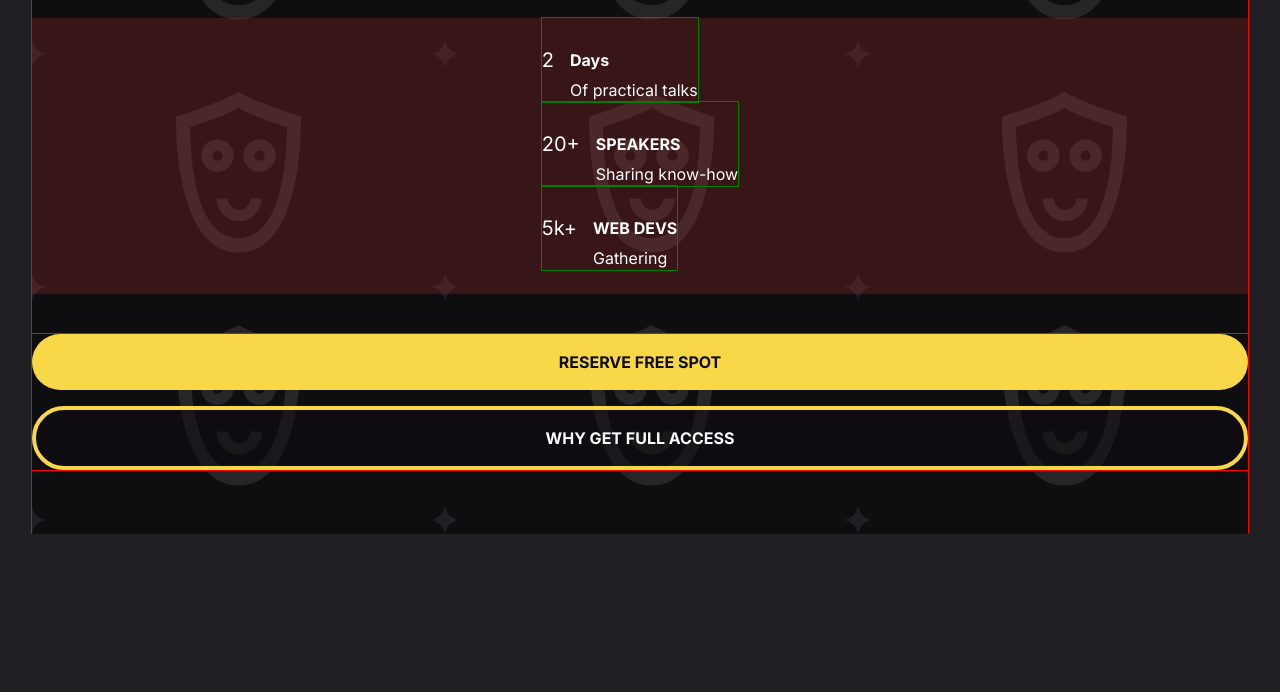
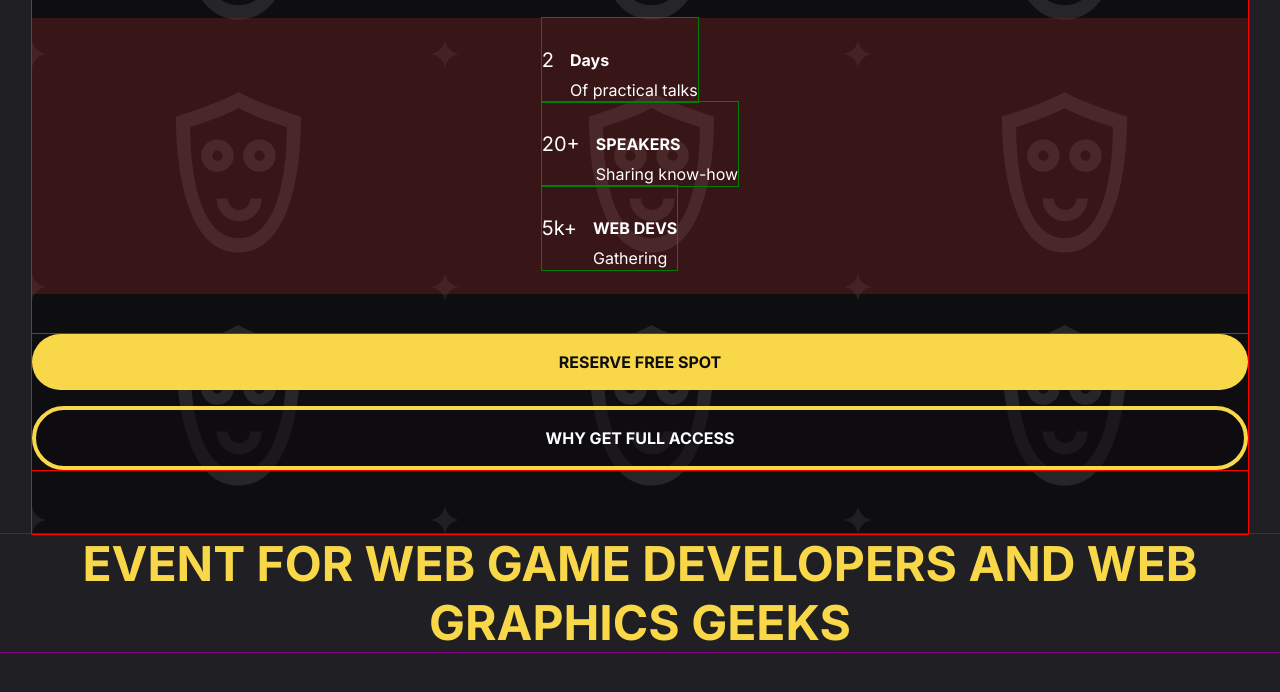
Before and after one commit to heraldofortuna/js-game-dev-summit, a plain HTML site: page index.html in a window 1280 px wide. Shown: the part 412-1104 px from the top of the page. Before the commit the page ends 946 px from the top, so only its background shows below. Drawn offline with Linux system fonts and the light colour scheme.

```diff
--- a/index.html
+++ b/index.html
@@ -66,5 +66,15 @@
         </div>
       </div>
     </header>
+    <section class="description">
+      <div class="container">
+        <div class="title">
+          <h2>
+            EVENT FOR WEB GAME DEVELOPERS AND WEB GRAPHICS GEEKS
+          </h2>
+        </div>
+        <div class="summary"></div>
+      </div>
+    </section>
   </body>
 </html>
```
